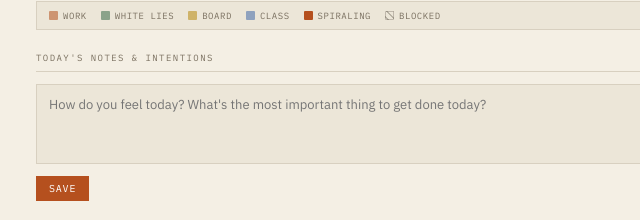
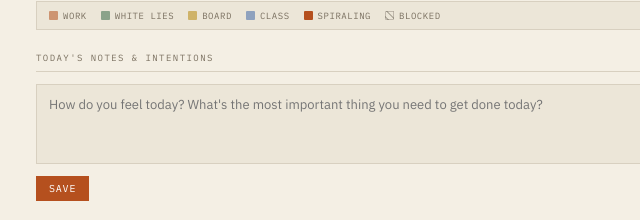
Before and after one commit to chipbrantley/cb-dashboard, a website: page index.html in a window 1280 px wide. Shown: the part 691-911 px from the top of the page, 6-646 px from the left. Drawn offline with nearby package versions, Linux system fonts and the light colour scheme; a web font is replaced by a local one.

Commit message:
Update textarea placeholder text for clarity

```diff
--- a/index.html
+++ b/index.html
@@ -264,7 +264,7 @@ body{font-family:'IBM Plex Sans',sans-serif;background:var(--paper);color:var(--
 
   <!-- NOTES — full width -->
   <div class="slabel">Today's Notes & Intentions</div>
-  <textarea class="notes-area" id="notes" placeholder="How do you feel today? What's the most important thing to get done today?" style="margin-bottom:8px;"></textarea>
+  <textarea class="notes-area" id="notes" placeholder="How do you feel today? What's the most important thing you need to get done today?" style="margin-bottom:8px;"></textarea>
   <div style="display:flex;gap:8px;align-items:center;margin-bottom:22px;">
     <button class="btn btn-pri" onclick="saveNotes()">Save</button>
     <span id="saved-msg" style="font-family:'IBM Plex Mono',monospace;font-size:10px;color:var(--muted);display:none;">Saved ✓</span>
```
